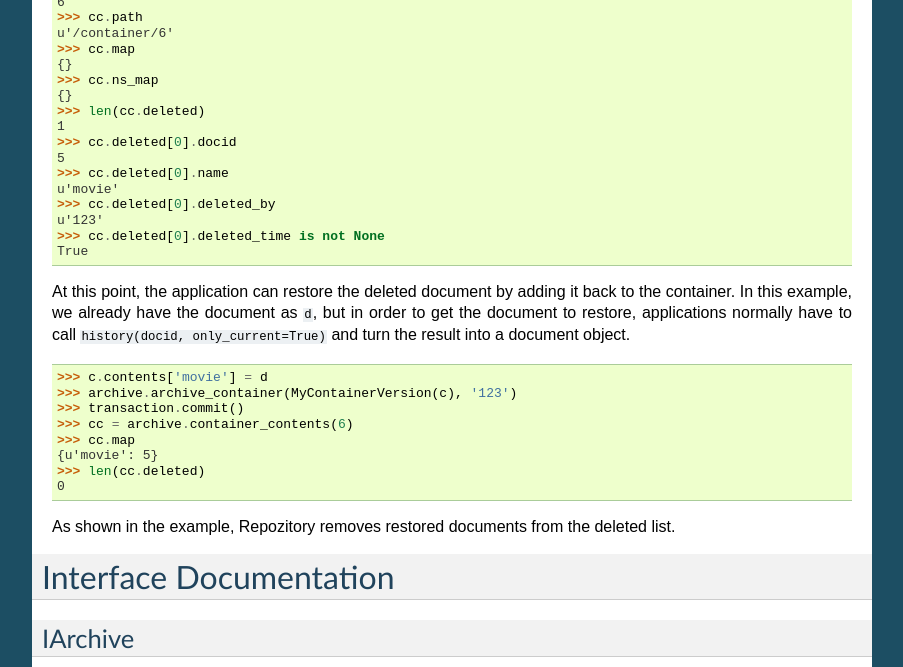
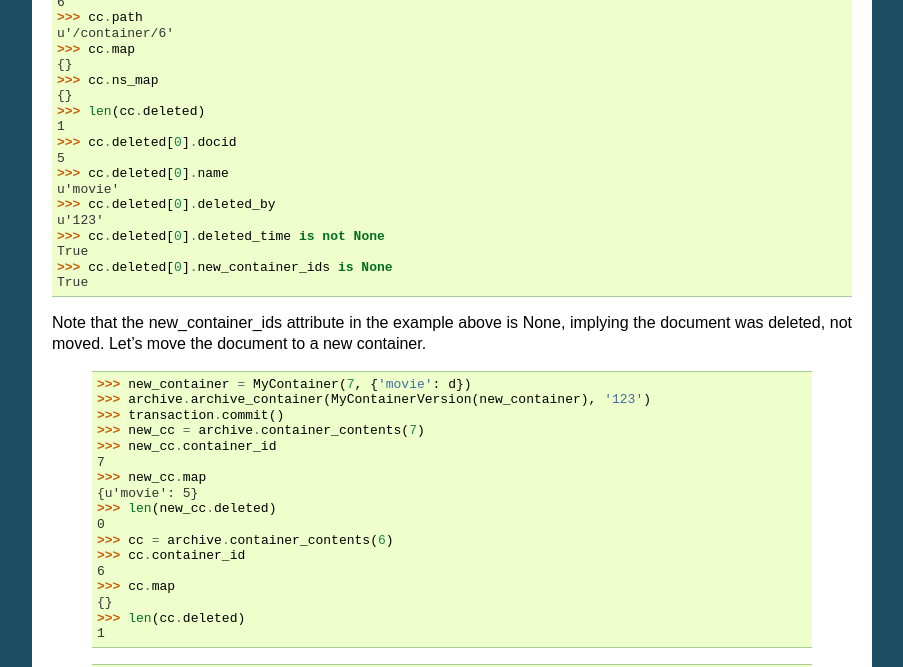
Before and after one commit to Pylons/repozitory, a Sphinx documentation site: the page built from doc/source/index.rst, in a window 1280 px wide and 1400 px high, scrolled down 5676 px, cut to the strip 0-667 px from the top of the window. Shown: the whole strip, without its empty margins (198-1101 px from the left). Built offline with Sphinx 7.4.7, drawn with Linux system fonts in a browser that asks for light colours; some of the changed text lies outside the part shown.

Commit message:
Version 0.2: Added the new_container_ids attribute and the get_version method.

```diff
--- a/doc/source/index.rst
+++ b/doc/source/index.rst
@@ -385,8 +385,41 @@ The ``deleted`` attribute is a list of objects that provide
     u'123'
     >>> cc.deleted[0].deleted_time is not None
     True
+    >>> cc.deleted[0].new_container_ids is None
+    True
 
-At this point, the application can restore the deleted document by
+Note that the new_container_ids attribute in the example above is None,
+implying the document was deleted, not moved.  Let's move the document
+to a new container.
+
+	>>> new_container = MyContainer(7, {'movie': d})
+	>>> archive.archive_container(MyContainerVersion(new_container), '123')
+	>>> transaction.commit()
+	>>> new_cc = archive.container_contents(7)
+	>>> new_cc.container_id
+	7
+	>>> new_cc.map
+	{u'movie': 5}
+	>>> len(new_cc.deleted)
+	0
+	>>> cc = archive.container_contents(6)
+	>>> cc.container_id
+	6
+	>>> cc.map
+	{}
+	>>> len(cc.deleted)
+	1
+    >>> cc.deleted[0].name
+    u'movie'
+	>>> cc.deleted[0].new_container_ids
+	[7]
+
+The result of the container_contents method now shows that the document
+has been moved to container 7.  The application could use this information
+to redirect users accessing the document in the old container (from a
+bookmark or a stale search result) to the new document location.
+
+The application can also restore the deleted document by
 adding it back to the container. In this example, we already have the
 document as ``d``, but in order to get the document to restore,
 applications normally have to call ``history(docid,
```
Also changed, not shown: CHANGES.txt (added, +15 -0 lines), README.txt (added, +9 -0 lines), setup.py (+11 -6 lines), 3 other files.
